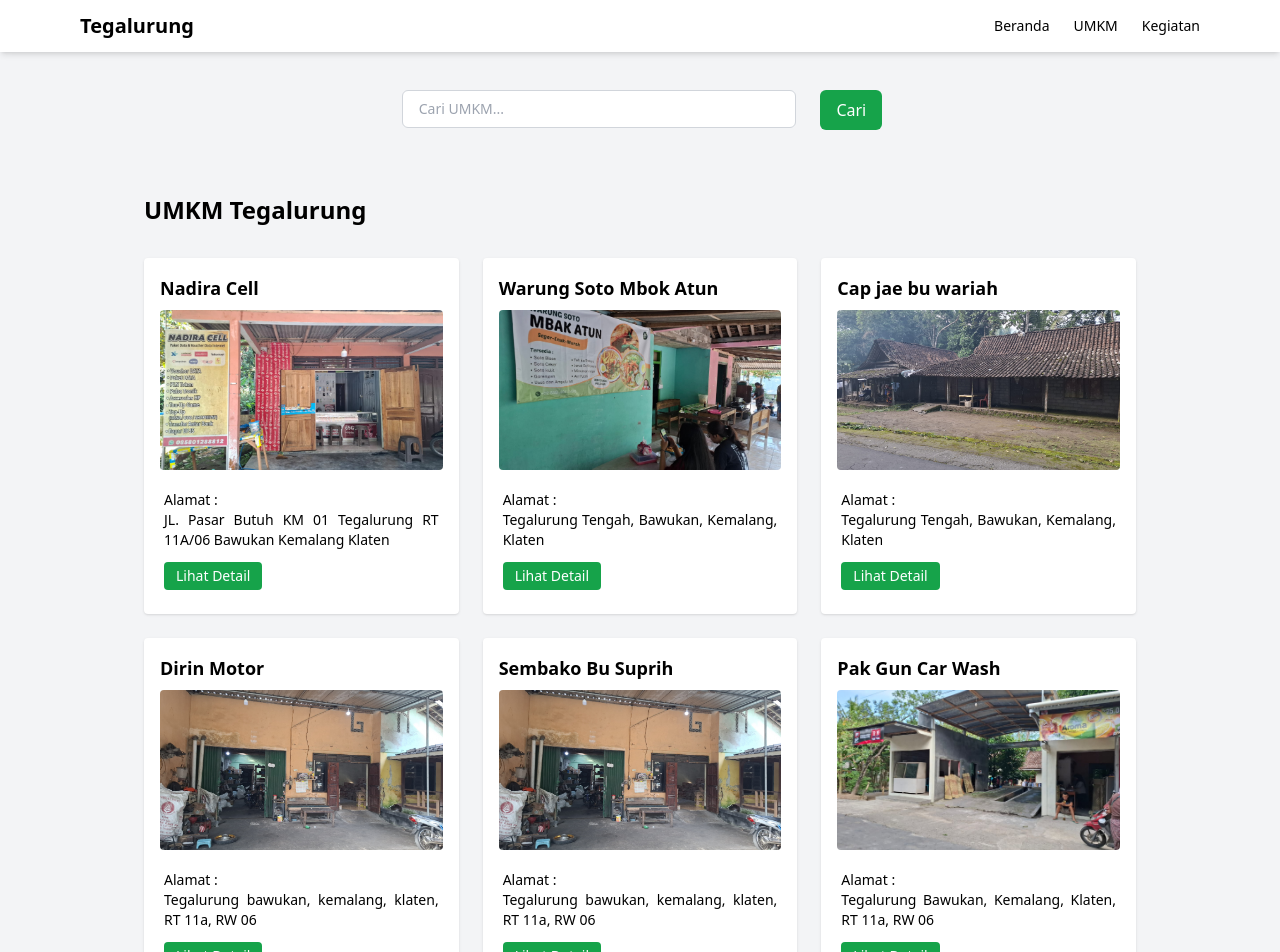
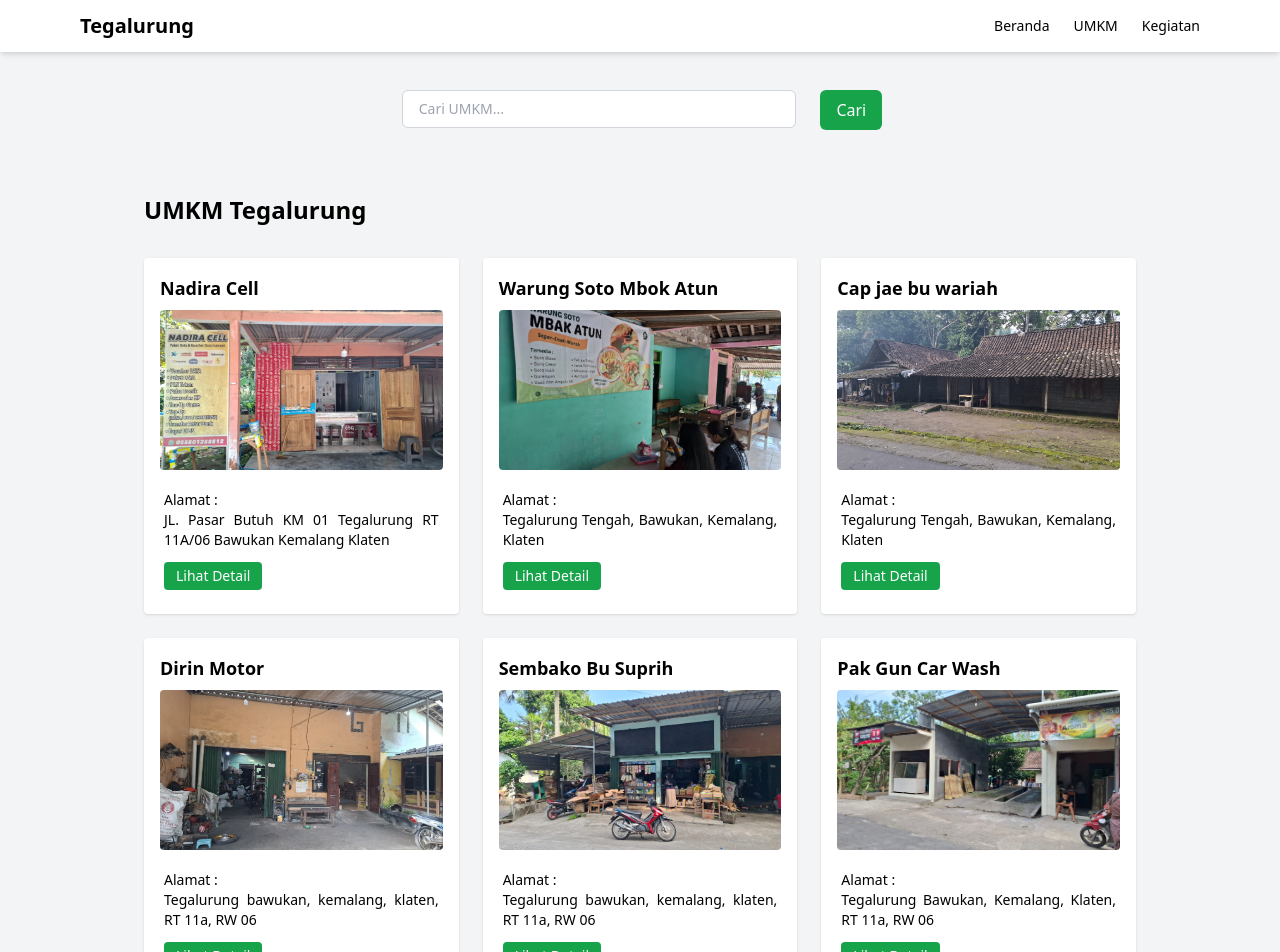
Before and after one commit to PutraSaputraa/desa-tegalurung, a React (Create React App) app: page /Umkm in a window 1280 px wide. Shown: the top 952 px of the page. Built offline with nearby package versions, Linux system fonts and the light colour scheme.

Commit message:
update lagi

```diff
--- a/src/Umkm.jsx
+++ b/src/Umkm.jsx
@@ -47,7 +47,7 @@ function Umkm() {
       nama: 'Sembako Bu Suprih',
       alamat: 'Tegalurung bawukan, kemalang, klaten, RT 11a, RW 06',
       noTelp: '85878226177',
-      gambar: '/image/dirinmotor.jpg',
+      gambar: '/image/sembakobusuprih.jpg',
       sosmed: {
         instagram: '',
         email: '-'
```
Also changed, not shown: public/image/sembakobusuprih.jpg (added).
